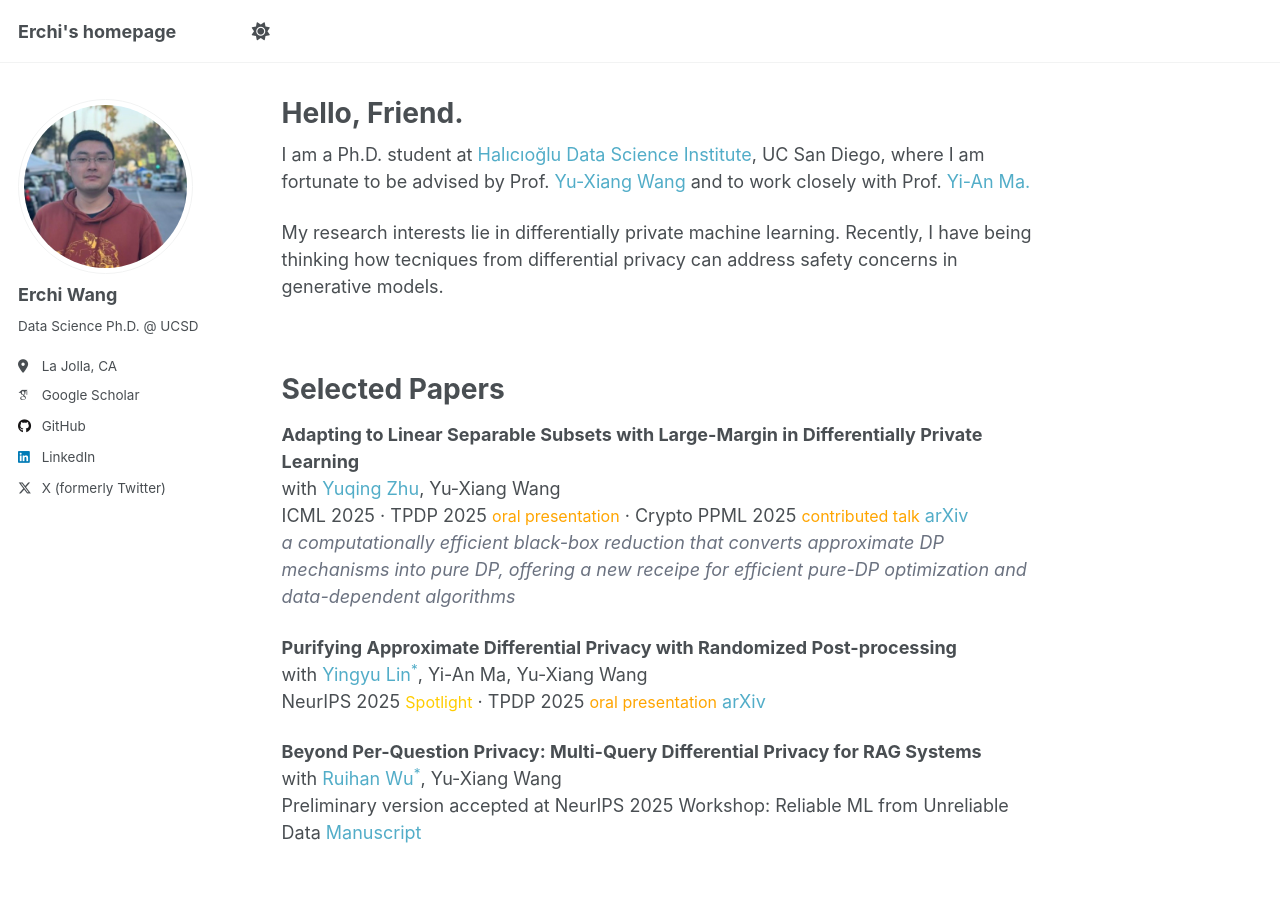
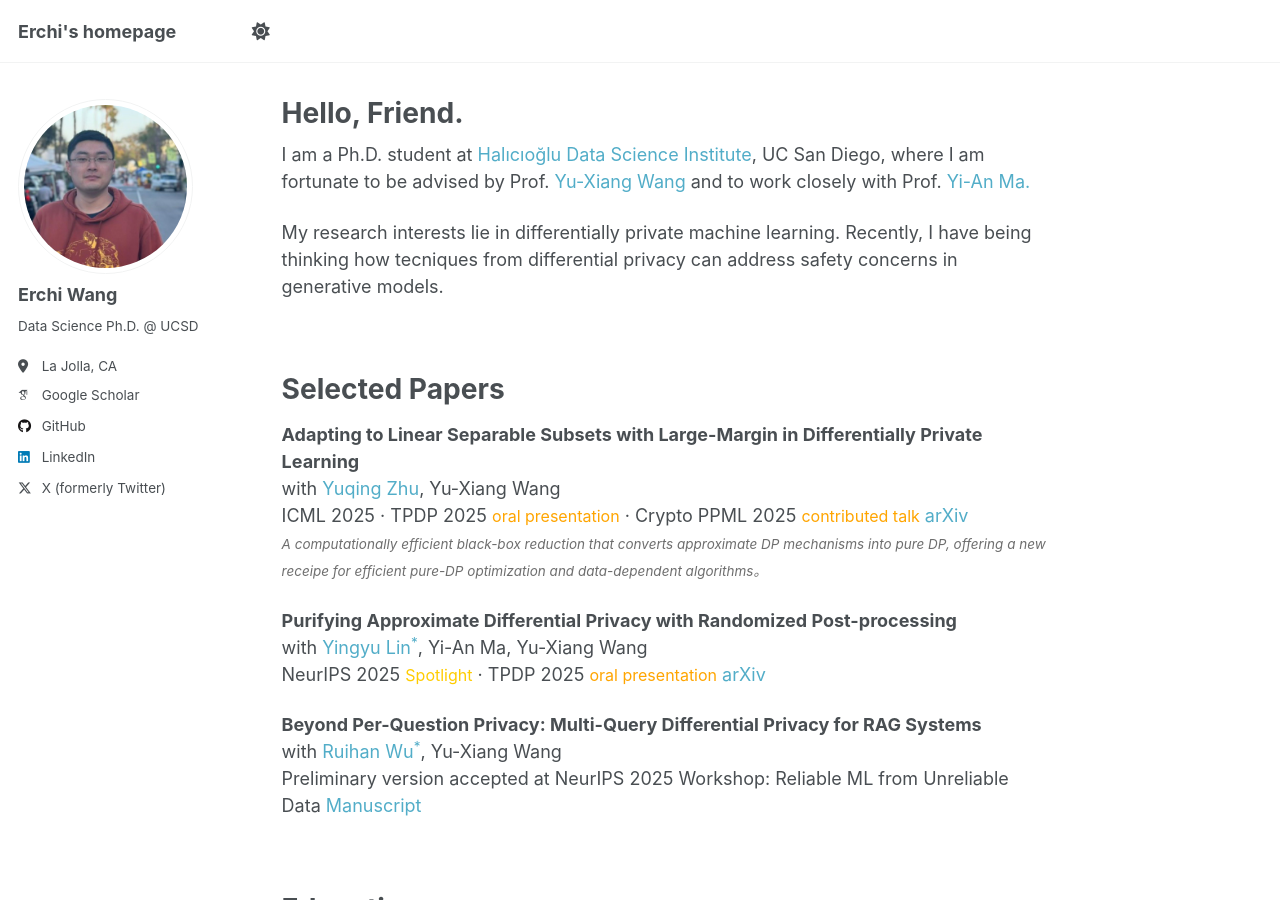
Before and after one commit to erchiw/erchiw.github.io, a Jekyll site: the page built from _pages/about.md, in a window 1280 px wide and 900 px high. Built offline with Jekyll 4.4.1, drawn with Linux system fonts in a browser that asks for light colours; some web fonts are replaced.

Commit message:
new style

```diff
--- a/_pages/about.md
+++ b/_pages/about.md
@@ -20,7 +20,7 @@ Selected Papers <small><span style="color:#888888">
 **Adapting to Linear Separable Subsets with Large-Margin in Differentially Private Learning**
 <br> with <a href="https://jeremy43.github.io/" style="text-decoration:none">Yuqing Zhu</a>, Yu-Xiang Wang
 <br>ICML 2025 · TPDP 2025 <span style="color: orange; font-size: 12pt;">oral presentation</span> · Crypto PPML 2025 <span style="color: orange; font-size: 12pt;">contributed talk</span> <a href="https://arxiv.org/abs/2505.24737" style="text-decoration:none">arXiv</a>
-<br> <span style="color:#6b7280; font-style:italic;">a computationally efficient black-box reduction that converts approximate DP mechanisms into pure DP, offering a new receipe for efficient pure-DP optimization and data-dependent algorithms</span>
+<br> <span style="color:#6e6e6e; font-style:italic; font-size:13.5px; line-height:1.4; margin-top:4px;">A computationally efficient black-box reduction that converts approximate DP mechanisms into pure DP, offering a new receipe for efficient pure-DP optimization and data-dependent algorithms。</span>
 
 
 **Purifying Approximate Differential Privacy with Randomized Post-processing**
```
